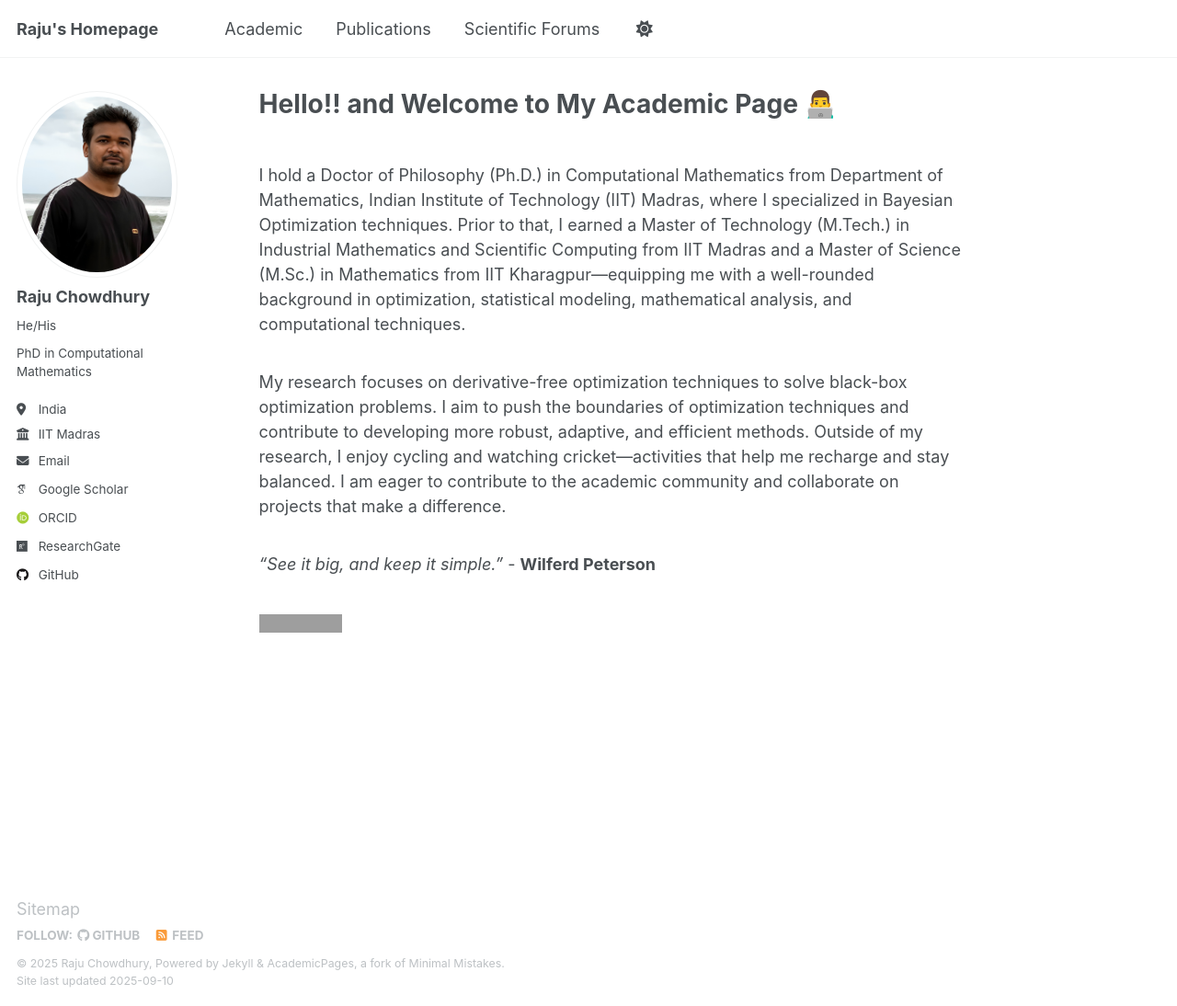
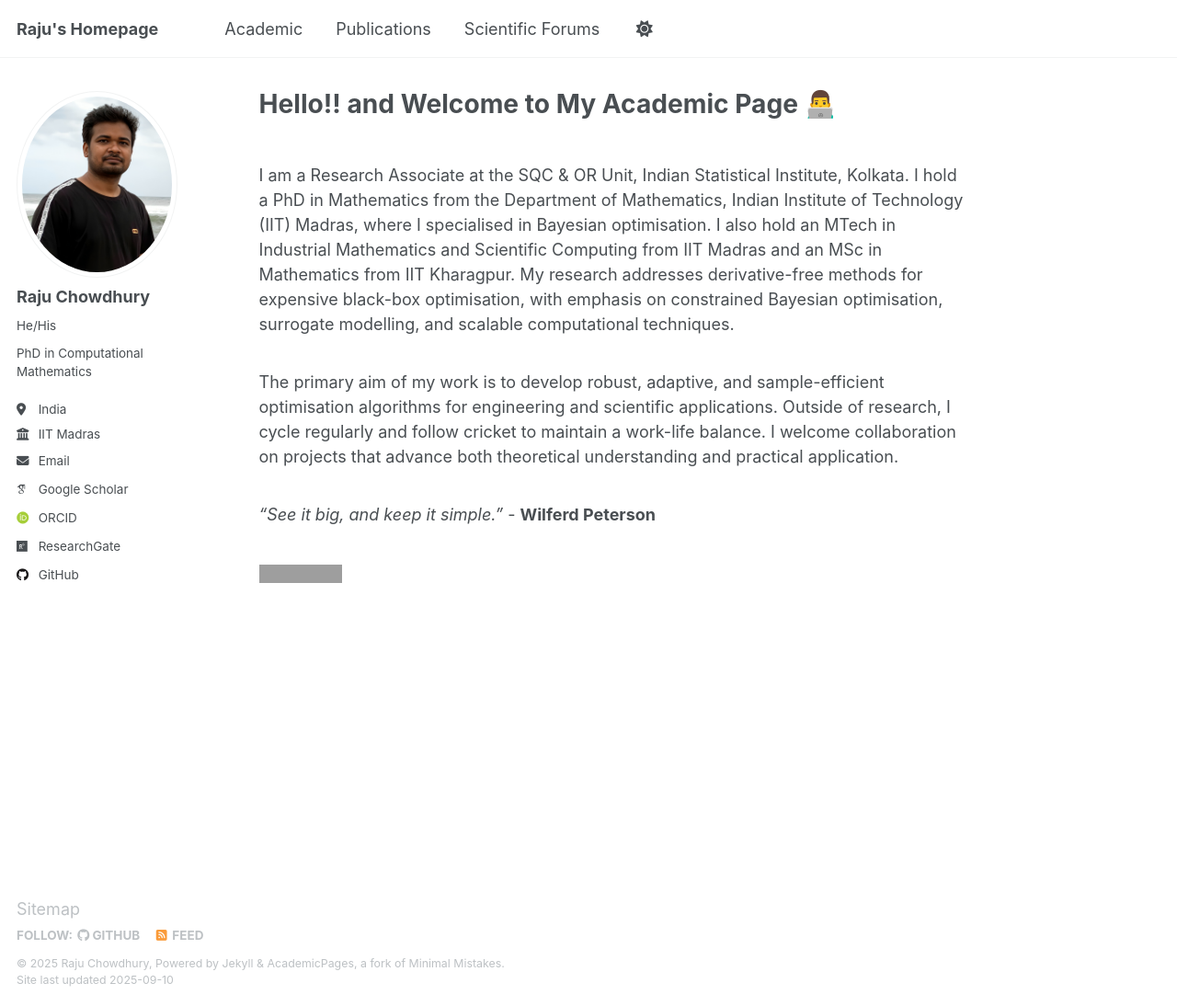
Before and after one commit to craju06/craju06.github.io, a Jekyll site: the page built from _pages/about.md, in a window 1280 px wide and 1094 px high. Shown: the whole window at 92% size. Built offline with Jekyll 4.4.1, drawn with Linux system fonts in a browser that asks for light colours; some web fonts are replaced; grey boxes are pictures that could not be loaded.

Commit message:
Revise about page content for clarity and detail

```diff
--- a/_pages/about.md
+++ b/_pages/about.md
@@ -9,11 +9,11 @@ redirect_from:
 
 >
 
-I hold a Doctor of Philosophy (Ph.D.) in Computational Mathematics from Department of Mathematics, Indian Institute of Technology (IIT) Madras, where I specialized in Bayesian Optimization techniques. Prior to that, I earned a Master of Technology (M.Tech.) in Industrial Mathematics and Scientific Computing from IIT Madras and a Master of Science (M.Sc.) in Mathematics from IIT Kharagpur—equipping me with a well-rounded background in optimization, statistical modeling, mathematical analysis, and computational techniques.
+I am a Research Associate at the SQC & OR Unit, Indian Statistical Institute, Kolkata. I hold a PhD in Mathematics from the Department of Mathematics, Indian Institute of Technology (IIT) Madras, where I specialised in Bayesian optimisation. I also hold an MTech in Industrial Mathematics and Scientific Computing from IIT Madras and an MSc in Mathematics from IIT Kharagpur. My research addresses derivative-free methods for expensive black-box optimisation, with emphasis on constrained Bayesian optimisation, surrogate modelling, and scalable computational techniques.
 
 >
 
-My research focuses on derivative-free optimization techniques to solve black-box optimization problems. I aim to push the boundaries of optimization techniques and contribute to developing more robust, adaptive, and efficient methods. Outside of my research, I enjoy cycling and watching cricket—activities that help me recharge and stay balanced. I am eager to contribute to the academic community and collaborate on projects that make a difference.
+The primary aim of my work is to develop robust, adaptive, and sample-efficient optimisation algorithms for engineering and scientific applications. Outside of research, I cycle regularly and follow cricket to maintain a work-life balance. I welcome collaboration on projects that advance both theoretical understanding and practical application.
 
 >
 
```
Also changed, not shown: other parts of _pages/about.md (+7 -0 lines).
